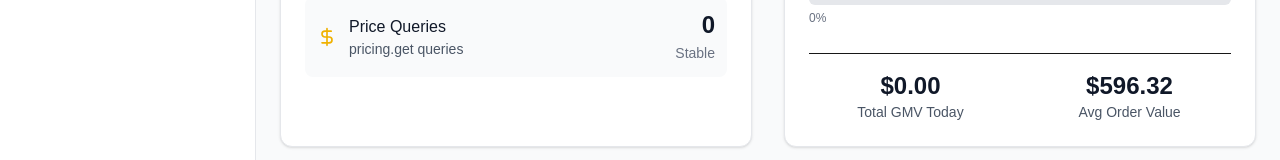
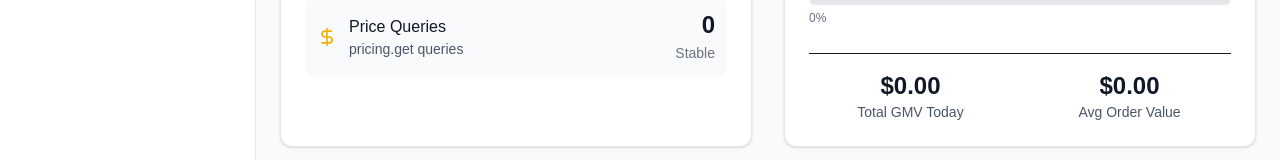
Before and after one commit to pengxu9-rgb/pivota-agents-portal, a Next.js app: page /dashboard in a window 1280 px wide. Shown: the part 543-703 px from the top of the page. Built offline with nearby package versions, Linux system fonts and the light colour scheme; no server answers; sample sign-in values are in the browser's storage.

Commit message:
fix(dashboard): AOV now computed from agent-scoped revenue/orders (shows --.00 when no orders)

```diff
--- a/app/dashboard/page.tsx
+++ b/app/dashboard/page.tsx
@@ -605,7 +605,11 @@ export default function AgentDashboard() {
                   <p className="text-sm text-gray-600">Total GMV Today</p>
                 </div>
                 <div className="text-center">
-                  <p className="text-2xl font-bold text-gray-900">$596.32</p>
+                  <p className="text-2xl font-bold text-gray-900">
+                    {metrics.calls_today > 0 && metrics.total_gmv > 0
+                      ? `$${(metrics.total_gmv / metrics.calls_today).toFixed(2)}`
+                      : '$0.00'}
+                  </p>
                   <p className="text-sm text-gray-600">Avg Order Value</p>
                 </div>
               </div>
```
